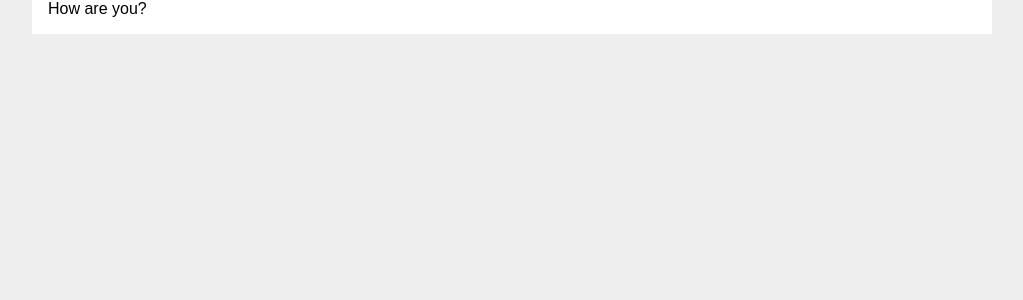
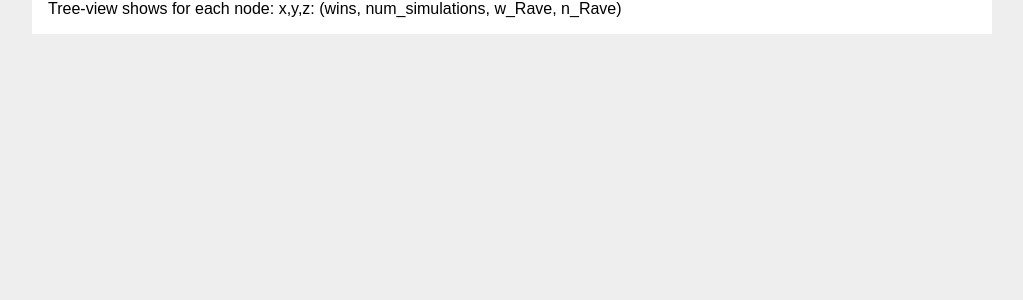
Before and after one commit to shaharyi/mcts, a Flask app: page / in a window 1280 px wide. Shown: the part 119-419 px from the top of the page, without its empty margins (128-1151 px from the left). Run offline with Flask 2, Linux system fonts and the light colour scheme; parts of the project's set-up code (start-up, migrations or seed data) failed here and were passed over; some libraries are stand-ins or nearby versions.

Commit message:
website text

```diff
--- a/flaskr/templates/index.html
+++ b/flaskr/templates/index.html
@@ -5,5 +5,5 @@
 {% endblock %}
 
 {% block content %}
-How are you?
+Tree-view shows for each node:   x,y,z: (wins, num_simulations, w_Rave, n_Rave)
 {% endblock %}
```
